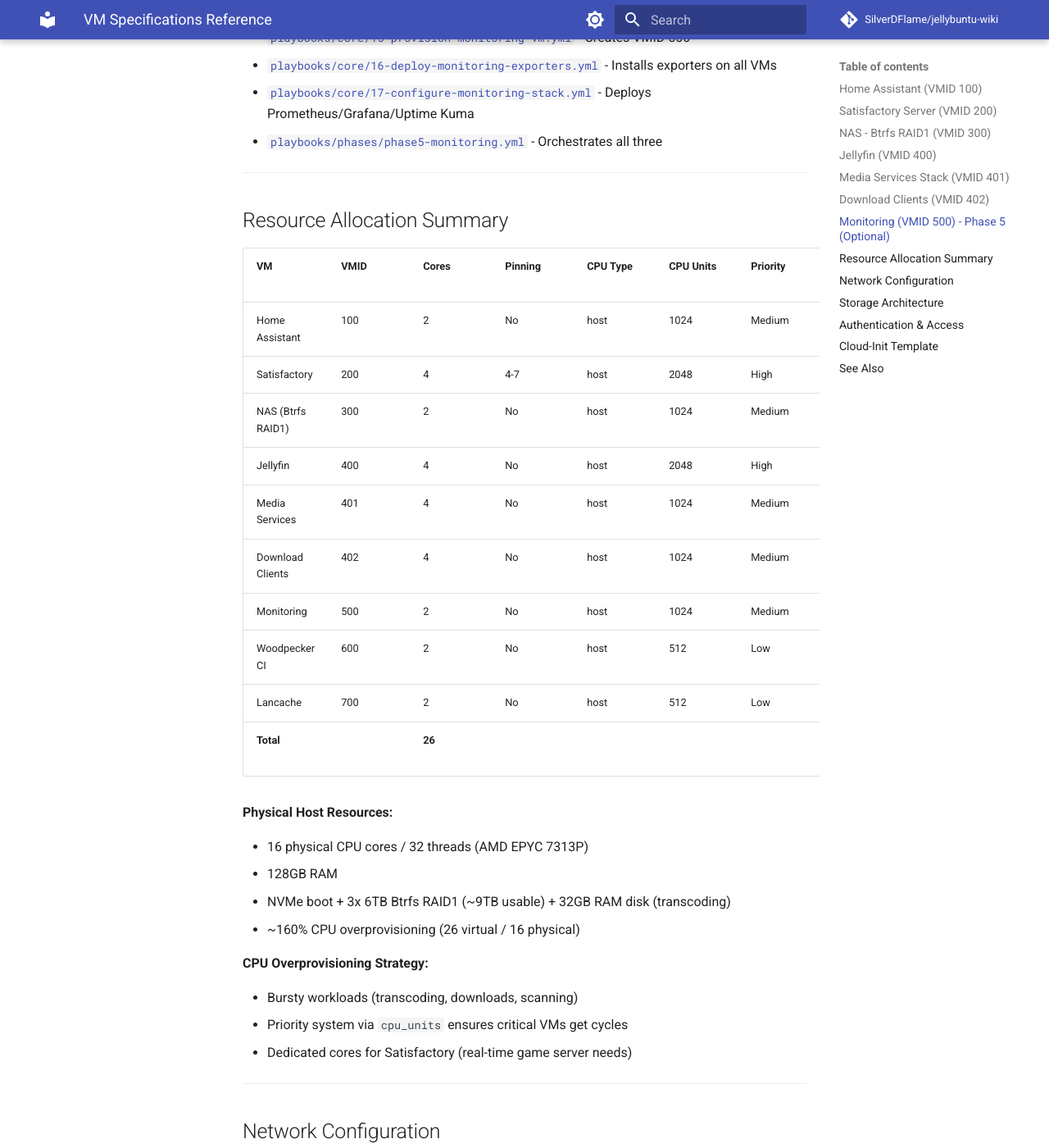
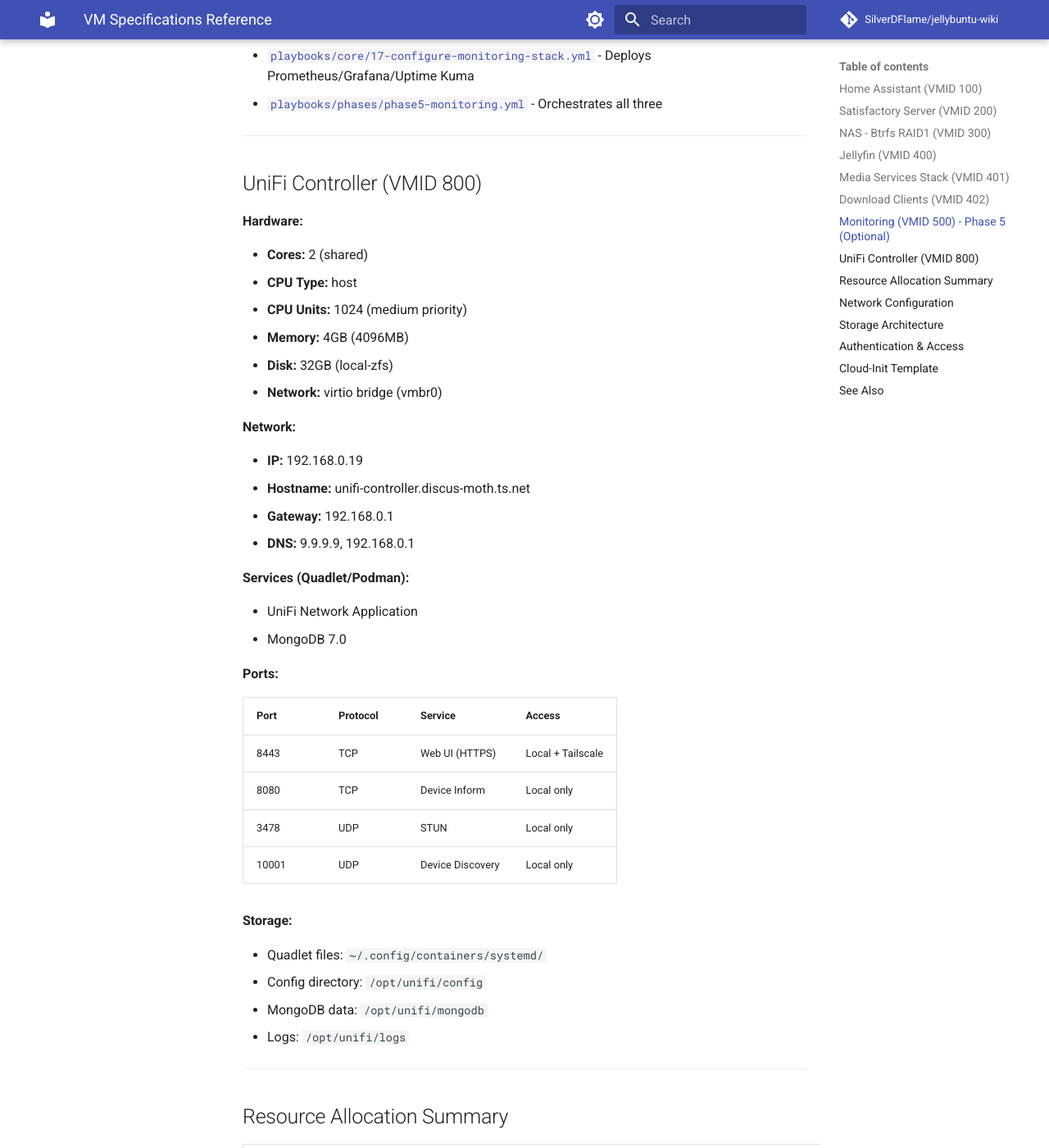
Before and after one commit to SilverDFlame/jellybuntu-wiki, an MkDocs documentation site: the page built from docs/reference/vm-specifications.md, in a window 1280 px wide and 1400 px high, scrolled down 9835 px. Shown: the whole window at 82% size. Built offline with MkDocs 1.6.1 and Material for MkDocs 9.7.7, drawn with Linux system fonts in a browser that asks for light colours; comment, search, counter and statistics services are not loaded; some of the changed text lies outside the part shown.

Commit message:
docs: Add UniFi Controller guide and update Satisfactory/monitoring docs (#13)
* docs: Add UniFi Controller guide and update Satisfactory/monitoring docs

- Add comprehensive UniFi Controller configuration guide (VMID 800)
- Update Satisfactory ports for 1.0+ (TCP 7777/8888, removed UDP 15000/15777)
- Update monitoring stack: replace Uptime Kuma with Alertmanager (port 9093)
- Add UniFi Controller VM specs and update resource totals

Co-Authored-By: Claude Opus 4.5 <noreply@anthropic.com>

* ci: Add allowed_tools for Claude PR review

Enable Bash commands (gh, markdownlint-cli2) and file reading tools
so Claude can actually perform the review.

Co-Authored-By: Claude Opus 4.5 <noreply@anthropic.com>

* Revert "ci: Add allowed_tools for Claude PR review"

The allowed_tools parameter doesn't exist in claude-code-action@v1.
Additionally, modifying workflow files in PR branches causes OAuth
validation failures (workflow must match default branch).

This reverts commit 8c30ec7.

Co-Authored-By: Claude Opus 4.5 <noreply@anthropic.com>

---------

Co-authored-by: Claude Opus 4.5 <noreply@anthropic.com>

```diff
--- a/docs/reference/vm-specifications.md
+++ b/docs/reference/vm-specifications.md
@@ -65,9 +65,8 @@ Complete hardware, network, and service configuration for all VMs in the Jellybu
 
 | Port | Protocol | Service | Access |
 |------|----------|---------|--------|
-| 7777 | UDP | Game Port | Local + Tailscale |
-| 15000 | UDP | Beacon Port | Local + Tailscale |
-| 15777 | UDP | Query Port | Local + Tailscale |
+| 7777 | TCP | Game Port / Server API | Local + Tailscale |
+| 8888 | TCP | Server Manager HTTPS | Local + Tailscale |
 
 ---
 
@@ -355,6 +354,47 @@ Complete hardware, network, and service configuration for all VMs in the Jellybu
 
 ---
 
+## UniFi Controller (VMID 800)
+
+**Hardware:**
+
+- **Cores:** 2 (shared)
+- **CPU Type:** host
+- **CPU Units:** 1024 (medium priority)
+- **Memory:** 4GB (4096MB)
+- **Disk:** 32GB (local-zfs)
+- **Network:** virtio bridge (vmbr0)
+
+**Network:**
+
+- **IP:** 192.168.0.19
+- **Hostname:** unifi-controller.discus-moth.ts.net
+- **Gateway:** 192.168.0.1
+- **DNS:** 9.9.9.9, 192.168.0.1
+
+**Services (Quadlet/Podman):**
+
+- UniFi Network Application
+- MongoDB 7.0
+
+**Ports:**
+
+| Port | Protocol | Service | Access |
+|------|----------|---------|--------|
+| 8443 | TCP | Web UI (HTTPS) | Local + Tailscale |
+| 8080 | TCP | Device Inform | Local only |
+| 3478 | UDP | STUN | Local only |
+| 10001 | UDP | Device Discovery | Local only |
+
+**Storage:**
+
+- Quadlet files: `~/.config/containers/systemd/`
+- Config directory: `/opt/unifi/config`
+- MongoDB data: `/opt/unifi/mongodb`
+- Logs: `/opt/unifi/logs`
+
+---
+
 ## Resource Allocation Summary
 
 | VM | VMID | Cores | Pinning | CPU Type | CPU Units | Priority | RAM | Disk | Special Flags |
@@ -368,14 +408,15 @@ Complete hardware, network, and service configuration for all VMs in the Jellybu
 | Monitoring | 500 | 2 | No | host | 1024 | Medium | 4GB | 64GB | - |
 | Woodpecker CI | 600 | 2 | No | host | 512 | Low | 8GB | 32GB | - |
 | Lancache | 700 | 2 | No | host | 512 | Low | 4GB | 32GB | - |
-| **Total** | | **26** | | | | | **54GB** | **450GB + 6TB** | |
+| UniFi Controller | 800 | 2 | No | host | 1024 | Medium | 4GB | 32GB | - |
+| **Total** | | **28** | | | | | **58GB** | **482GB + 6TB** | |
 
 **Physical Host Resources:**
 
 - 16 physical CPU cores / 32 threads (AMD EPYC 7313P)
 - 128GB RAM
 - NVMe boot + 3x 6TB Btrfs RAID1 (~9TB usable) + 32GB RAM disk (transcoding)
-- ~160% CPU overprovisioning (26 virtual / 16 physical)
+- ~175% CPU overprovisioning (28 virtual / 16 physical)
 
 **CPU Overprovisioning Strategy:**
 
--- a/mkdocs.yml
+++ b/mkdocs.yml
@@ -97,6 +97,7 @@ nav:
       - Service Endpoints: configuration/service-endpoints.md
       - Networking: configuration/networking.md
       - Security: configuration/security.md
+      - UniFi Controller: configuration/unifi-controller-setup.md
   - Maintenance:
       - Updates: maintenance/updates.md
       - Backup & Recovery: maintenance/backup-recovery.md
```
Also changed, not shown: other parts of docs/reference/vm-specifications.md (+3 -3 lines), docs/configuration/monitoring-stack-setup.md (+4 -2 lines), docs/configuration/satisfactory-setup.md (+10 -12 lines), docs/configuration/unifi-controller-setup.md (added, +334 -0 lines).
